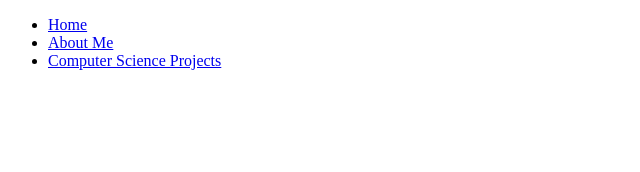
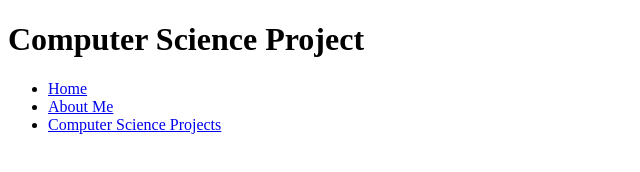
Before and after one commit to VARUNVIS/Varun-s-Respository, a plain HTML site: page csprojects.html in a window 1280 px wide. Shown: the whole page, without its empty margins (0-640 px from the left). Drawn offline with Linux system fonts and the light colour scheme.

Commit message:
Update csprojects.html

```diff
--- a/csprojects.html
+++ b/csprojects.html
@@ -4,6 +4,7 @@ html>
 
                     <head>
                     <link rel="style sheet"href="style.css">
+                      <h1>Computer Science Project</h1>
 
                       <ul>
                         <li><a href="index.html">Home</a></li>
```
